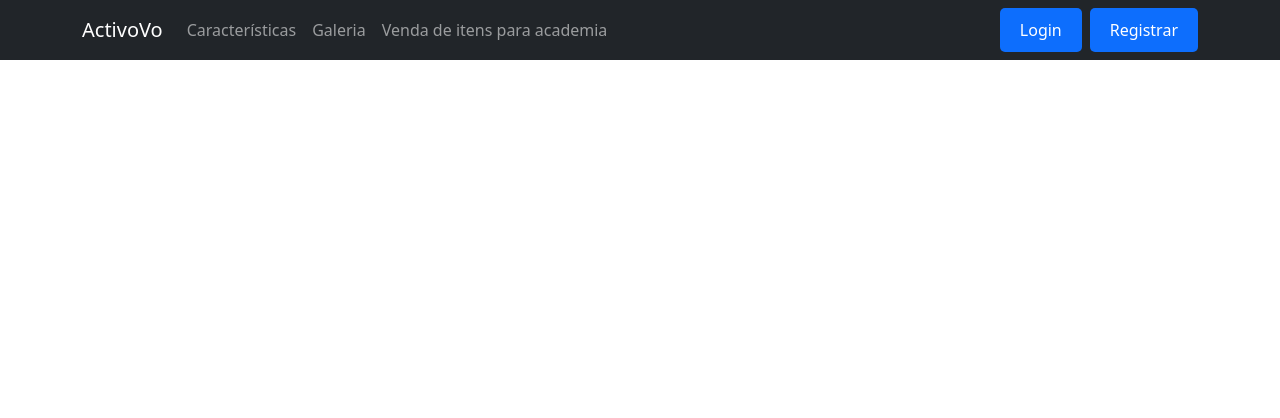
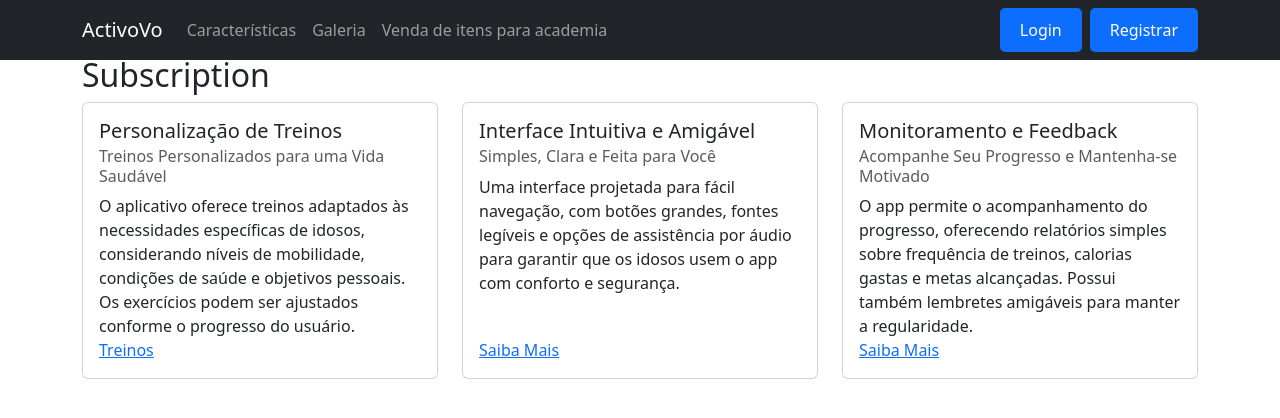
Before and after one commit to Jasr4075/react, a React (Vite) app: page /subscription in a window 1280 px wide. Shown: the top 418 px of the page. Built offline with nearby package versions, Linux system fonts and the light colour scheme.

Commit message:
feat: update Subscription component with AOS initialization; rename to SubscriptionC; adjust routing path; modify padding in main layout

```diff
--- a/src/main.jsx
+++ b/src/main.jsx
@@ -6,7 +6,7 @@ import "bootstrap/dist/css/bootstrap.min.css";
 import styled from "styled-components";
 
 const MainContent = styled.div`
-  padding-top: 45px;
+  padding-top: 56px
 `;
 
 ReactDOM.createRoot(document.getElementById("root")).render(
--- a/src/pages/subscription/subscription.jsx
+++ b/src/pages/subscription/subscription.jsx
@@ -1,13 +1,14 @@
 import { Container, Row } from "react-bootstrap";
 import CustomCard from "../../components/CustomCard";
+import AosInitializer from "../../services/utils/aos";
 
-const Subscription = () => {
+const SubscriptionC = () => {
     const cards = [
         {
             title: "Personalização de Treinos",
             subtitle: "Treinos Personalizados para uma Vida Saudável",
             text: "O aplicativo oferece treinos adaptados às necessidades específicas de idosos, considerando níveis de mobilidade, condições de saúde e objetivos pessoais. Os exercícios podem ser ajustados conforme o progresso do usuário.",
-            links: [{ href: "/home/workout-customization", text: "Treinos" }],
+            links: [{ href: "#", text: "Treinos" }],
         },
         {
             title: "Interface Intuitiva e Amigável",
@@ -24,15 +25,17 @@ const Subscription = () => {
     ];
 
     return (
+        <>
+            <AosInitializer />
             <Container>
                 <h2 className="features-heading" data-aos="fade-up">
                     Subscription
                 </h2>
 
                 <Row className="justify-content-center">
-                {cards.map((card, index) => (
+                    {cards.map((card, i) => (
                         <CustomCard
-                        key={index}
+                            key={i}
                             title={card.title}
                             subtitle={card.subtitle}
                             text={card.text}
@@ -42,7 +45,8 @@ const Subscription = () => {
                     ))}
                 </Row>
             </Container>
+        </>
     );
 };
 
-export default Subscription;
+export default SubscriptionC;
--- a/src/router/Routes.jsx
+++ b/src/router/Routes.jsx
@@ -7,6 +7,7 @@ import AccountRoutes from "./accountRoutes";
 import PaymentsRoutes from "./PaymentsRoutes";
 import WorkoutCustomization from "../pages/home/Features/workoutCustomization";
 import Subscription from "../pages/subscription/subscription";
+
 const AppRoutes = () => {
   return (
     <Router>
@@ -18,7 +19,7 @@ const AppRoutes = () => {
         <Route path="/filmes/*" element={<FilmesPage />} />
         <Route path="/filmedetails/:id" element={<FilmeDetails />} />
         <Route path="/home/*" element={<WorkoutCustomization />} />
-        <Route path="/subscription" element={<Subscription />} />
+        <Route path="/subscription/" element={<Subscription />} />
       </Routes>
     </Router>
   );
```
Lines whose indentation alone changed are shown as unchanged.
